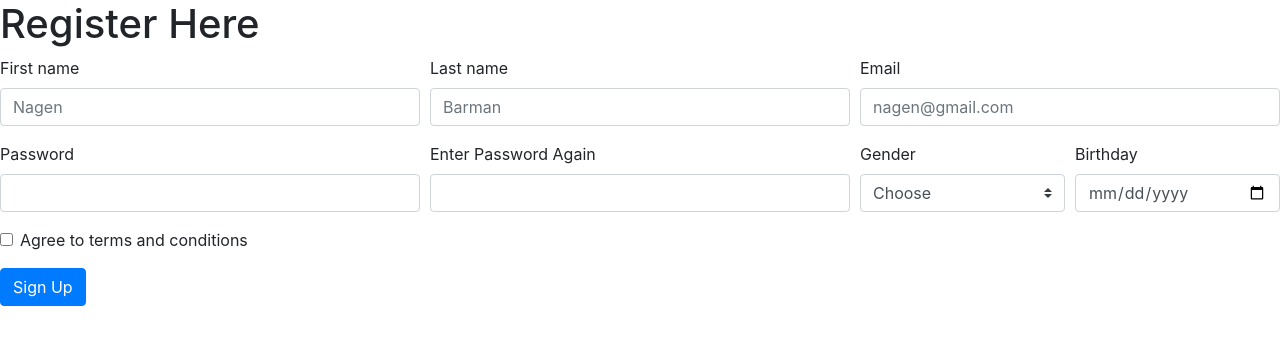
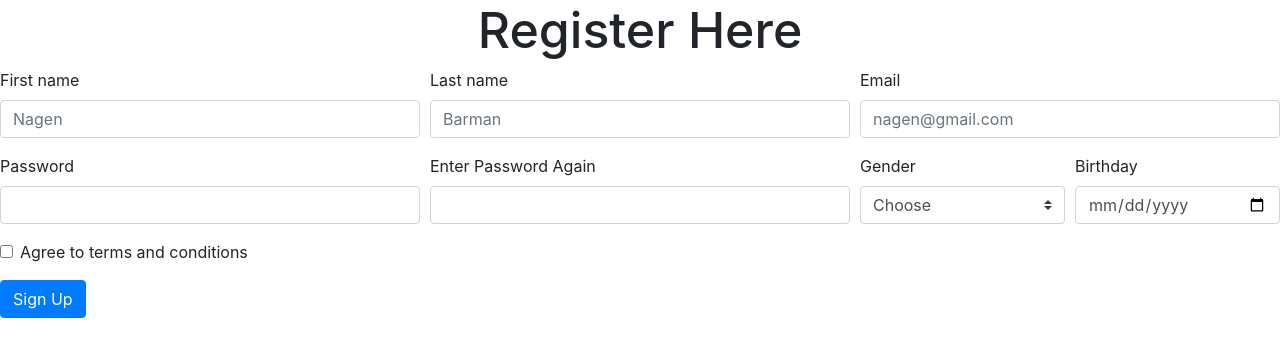
Before and after one commit to 10nayan/abcdit, a Flask app: page /signup in a window 1280 px wide. Shown: the top 357 px of the page. Run offline with Flask 2, Linux system fonts and the light colour scheme; some libraries are stand-ins or nearby versions.

Commit message:
Add files via upload

```diff
--- a/templates/signup.html
+++ b/templates/signup.html
@@ -6,7 +6,7 @@
     <link rel="stylesheet" href="https://stackpath.bootstrapcdn.com/bootstrap/4.4.1/css/bootstrap.min.css" integrity="sha384-Vkoo8x4CGsO3+Hhxv8T/Q5PaXtkKtu6ug5TOeNV6gBiFeWPGFN9MuhOf23Q9Ifjh" crossorigin="anonymous">
   </head>
   <body>
-    <h1>Register Here</h1>
+    <h1 style="font-size:50px;"class="text-center">Register Here</h1>
     {% with messages = get_flashed_messages(with_categories=true) %}
       {% if messages %}
         {% for category, message in messages %}
```
